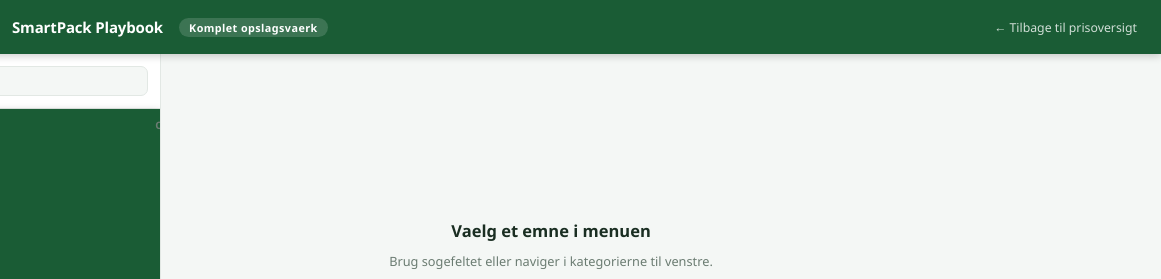
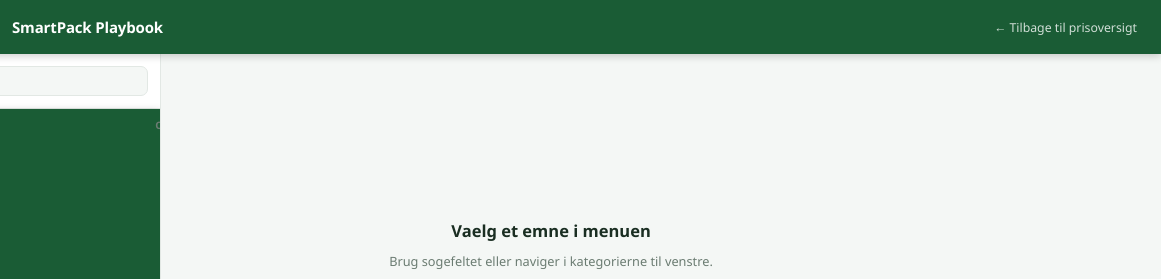
Before and after one commit to coopincDK/smartpack-priser, a website: page docs/playbook.html in a window 1280 px wide. Shown: the top 279 px of the page, 119-1280 px from the left. Drawn offline with Linux system fonts and the light colour scheme.

```diff
--- a/docs/playbook.html
+++ b/docs/playbook.html
@@ -288,7 +288,7 @@
 <nav>
   <img src="https://smartpack.dk/assets/cropped-favicon-smartpack.png" alt="SmartPack">
   <span class="nav-title">SmartPack Playbook</span>
-  <span class="nav-badge">Komplet opslagsvaerk</span>
+
   <a class="nav-back" href="./index.html">
     &#8592; Tilbage til prisoversigt
   </a>
```
